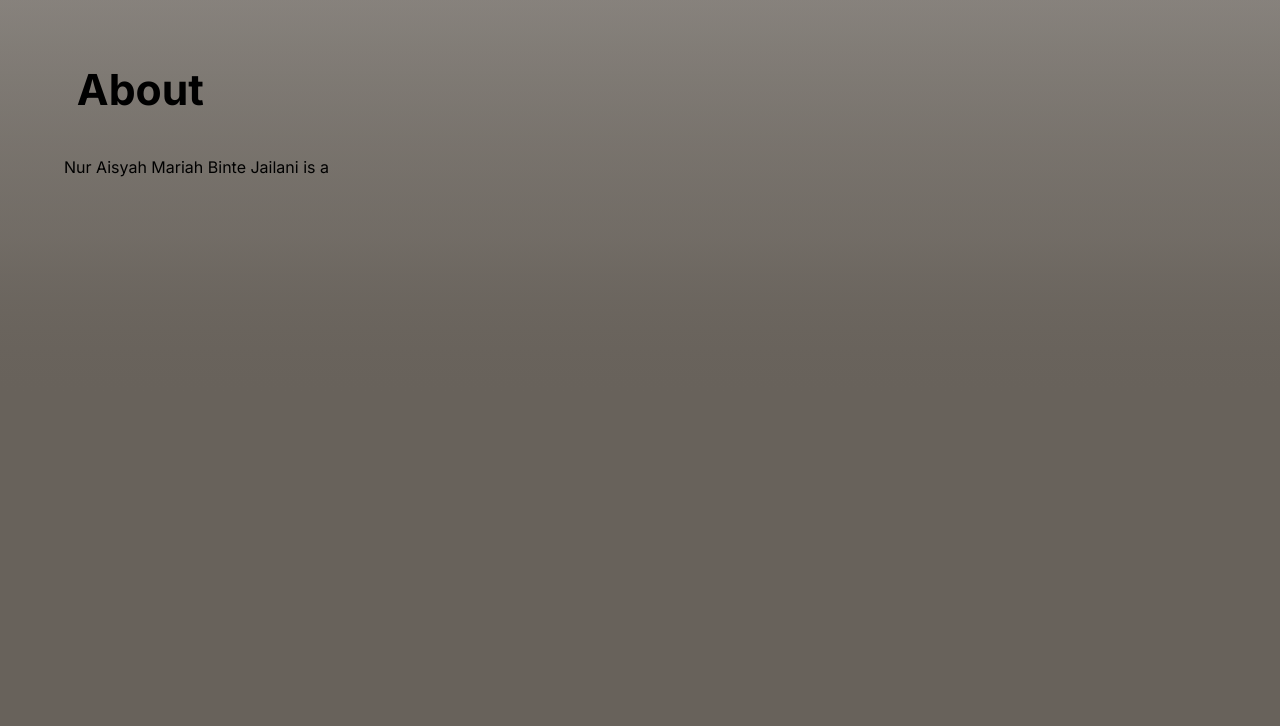
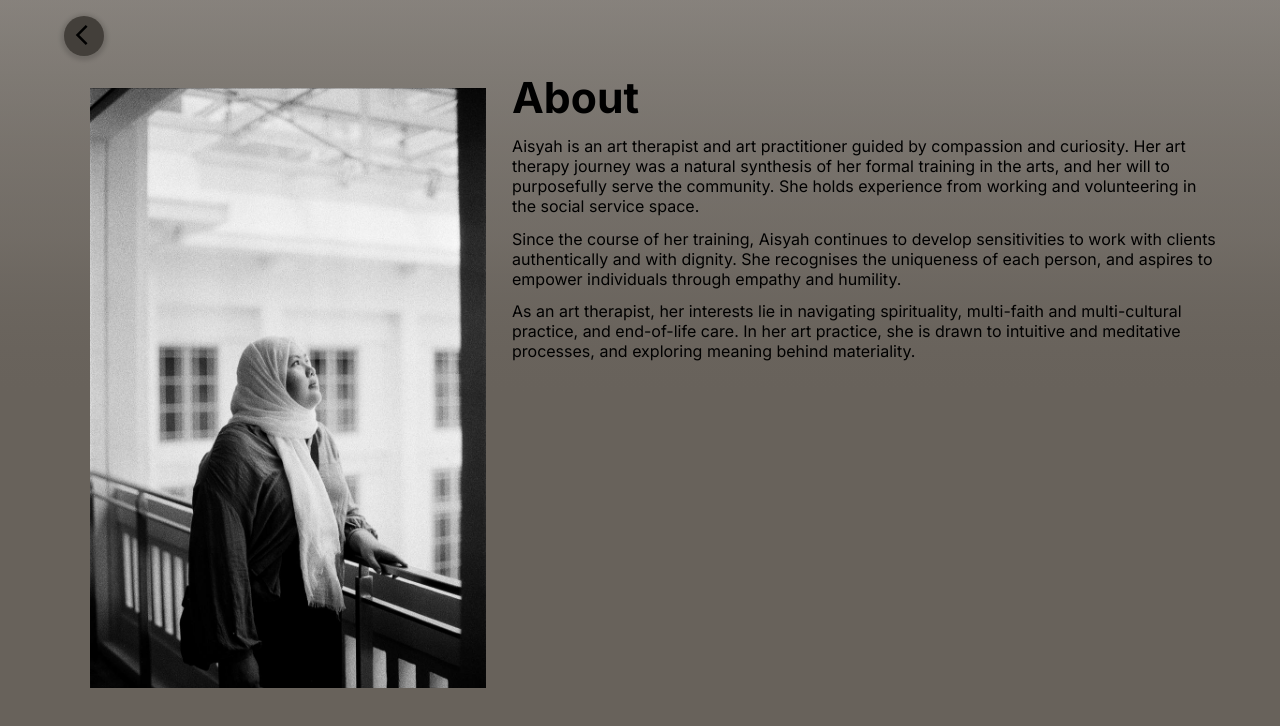
Before and after one commit to muhdarifrawi/20240307-aisyah-react-webpage, a Next.js app: page /about in a window 1280 px wide. Shown: the top 726 px of the page. Built offline with nearby package versions, Linux system fonts and the light colour scheme.

Commit message:
added about page.

```diff
--- a/src/app/about/page.js
+++ b/src/app/about/page.js
@@ -1,15 +1,79 @@
 import commonStyles from "../css/common.module.css"
+import Image from "next/image";
+import Link from "next/link";
 
 export default function About(){
     return(
         <section className={commonStyles.container}>
+            <section>
+                <Link href="/">
+                    <button className={commonStyles.backButton}>
+                        <svg xmlns="http://www.w3.org/2000/svg" height="24"
+                            viewBox="-150 -960 960 960" width="24">
+                            <path d="M400-80 0-480l400-400 71 71-329 329 329 329-71 71Z" />
+                        </svg>
+                    </button>
+                </Link>
+            </section>
+            <section className={[commonStyles.desktopFormat, commonStyles.desktop].join(" ")}>
+                <section className={commonStyles.imageSection}>
+                    <section className={commonStyles.imageContainer}>
+                        <Image src="/images/aisyah.JPG" className={commonStyles.projectImages} width={100} height={100} unoptimized={true}/>
+                    </section>
+                </section>
+                <section>
                     <h1 className={commonStyles.title}>
                         About
                     </h1>
                     <section className={commonStyles.section}>
                         <p>
-                    Nur Aisyah Mariah Binte Jailani is a
+                            Aisyah is an art therapist and art practitioner guided by compassion and curiosity.
+                            Her art therapy journey was a natural synthesis of her formal training in the arts,
+                            and her will to purposefully serve the community. She holds experience from working
+                            and volunteering in the social service space.
                         </p>
+                        <p>
+                            Since the course of her training, Aisyah continues to develop sensitivities to work
+                            with clients authentically and with dignity. She recognises the uniqueness of each
+                            person, and aspires to empower individuals through empathy and humility.
+                        </p>
+                        <p>
+                            As an art therapist, her interests lie in navigating spirituality, multi-faith and
+                            multi-cultural practice, and end-of-life care. In her art practice, she is drawn to
+                            intuitive and meditative processes, and exploring meaning behind materiality.
+                        </p>
+                    </section>
+                </section>
+            </section>
+            <section className={[commonStyles.mobileFormat, commonStyles.mobile].join(" ")}>
+                <section className={commonStyles.imageSection}>
+                    <section className={commonStyles.imageContainer}>
+                        <Image src="/images/aisyah.JPG" className={commonStyles.projectImages} width={100} height={100} unoptimized={true}/>
+                    </section>
+                </section>
+                <section>
+                    <h1 className={commonStyles.title}>
+                        About
+                    </h1>
+                    <section className={commonStyles.section}>
+                        <p>
+                            Aisyah is an art therapist and art practitioner guided by compassion and curiosity.
+                            Her art therapy journey was a natural synthesis of her formal training in the arts,
+                            and her will to purposefully serve the community. She holds experience from working
+                            and volunteering in the social service space.
+                        </p>
+                        <p>
+                            Since the course of her training, Aisyah continues to develop sensitivities to work
+                            with clients authentically and with dignity. She recognises the uniqueness of each
+                            person, and aspires to empower individuals through empathy and humility.
+                        </p>
+                        <p>
+                            As an art therapist, her interests lie in navigating spirituality, multi-faith and
+                            multi-cultural practice, and end-of-life care. In her art practice, she is drawn to
+                            intuitive and meditative processes, and exploring meaning behind materiality.
+                        </p>
+                    </section>
+                </section>
             </section>
         </section>
     );
--- a/src/app/css/common.module.css
+++ b/src/app/css/common.module.css
@@ -1,15 +1,8 @@
 .title{
-    position:absolute;
-    top:8%;
-    left:6%;
     font-size: 32pt;
 }
 
 .section{
-    /* background-color: burlywood; */
-    position:absolute;
-    top:18%;
-    left:5%;
 }
 
 .imageDisplay{
--- a/src/app/page.js
+++ b/src/app/page.js
@@ -46,7 +46,9 @@ export default async function Home() {
   // This is the primary return that renders out the page
   return (
     <main className={commonStyles.container}>
-      <Image src="/images/logo.png" className={commonStyles.bannerLogo} width={360} height={100} unoptimized={true}/>
+      <Link href="/about">
+        <Image src="/images/logo.png" className={commonStyles.bannerLogo} width={360} height={100} unoptimized={true}/>
+      </Link>
 
       <div className={commonStyles.mobile}>
         <section className={commonStyles.alignCenter}>
--- a/src/app/projects/[id]/page.js
+++ b/src/app/projects/[id]/page.js
@@ -50,7 +50,7 @@ export default async function ProjectsPage({ params }) {
                 </section>
                 <section className={commonStyles.descriptionCard}>
                     <div className={commonStyles.titleContent}>
-                        <h1>{currentProject[0]["projectName"]},</h1>
+                        <h1 className={commonStyles.title}>{currentProject[0]["projectName"]}</h1>
                         <p>{currentProject[0]["projectYear"]}</p>
                         <p>{currentProject[0]["projectMedium"]}</p>
                     </div>
```
Also changed, not shown: public/images/aisyah.JPG (added). Lines whose indentation alone changed are shown as unchanged.
